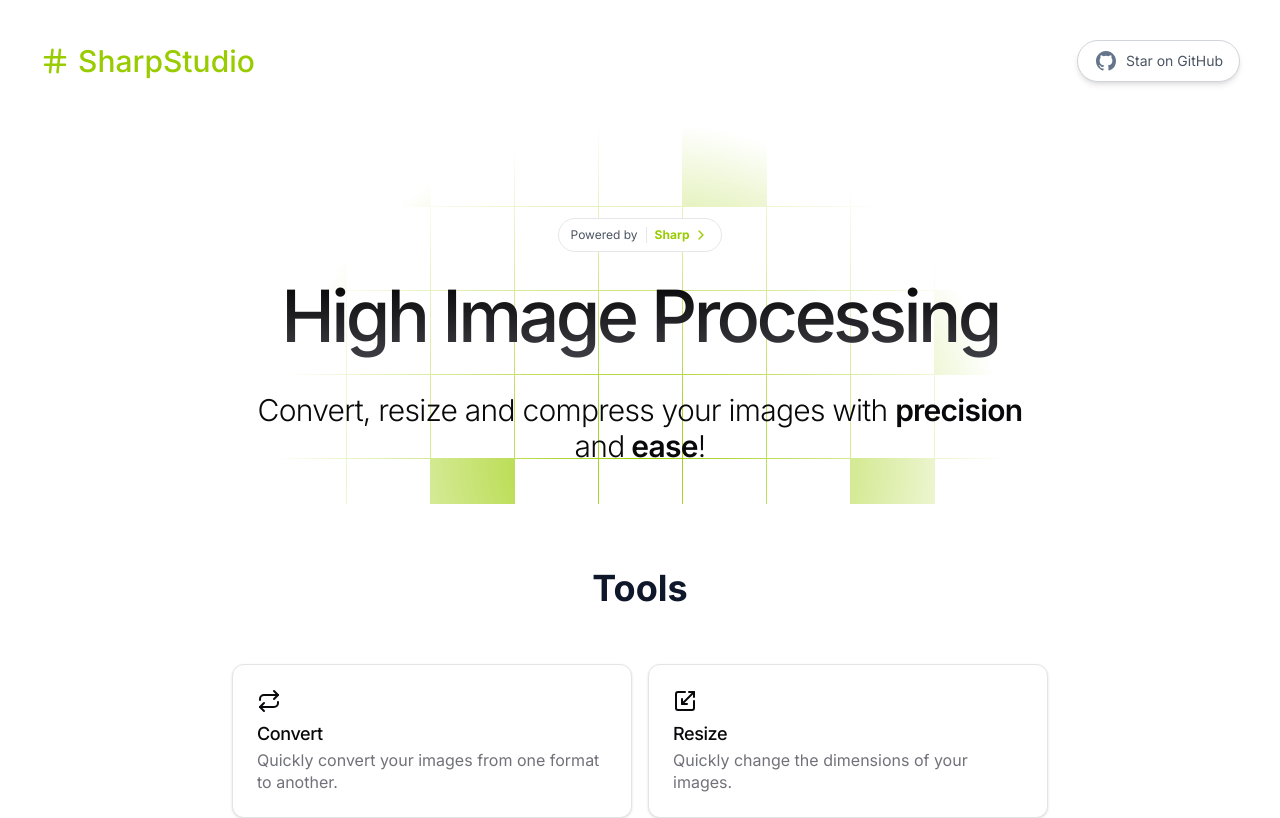
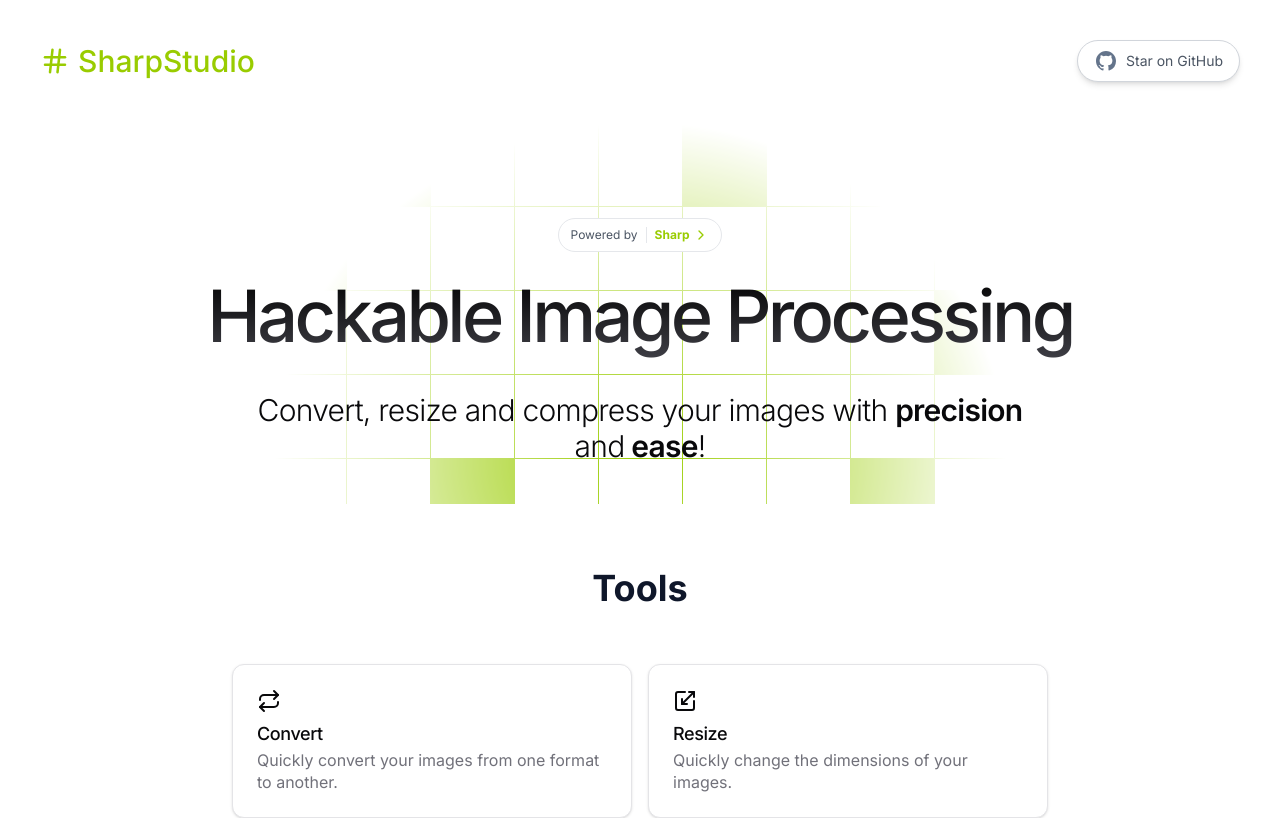
Before and after one commit to ahmedsomaa/sharp-studio, a Next.js app: page / in a window 1280 px wide. Shown: the top 818 px of the page. Built offline with nearby package versions, Linux system fonts and the light colour scheme.

Commit message:
refactor: update hero section text

```diff
--- a/components/sections/Hero.tsx
+++ b/components/sections/Hero.tsx
@@ -34,7 +34,7 @@ export default function Hero() {
 
         <div className="mt-5 text-center mx-auto">
           <h2 className="inline-block p-2 bg-gradient-to-b from-black to-zinc-700 text-transparent bg-clip-text text-4xl font-medium tracking-tighter text-dark lg:text-7xl">
-            High Image Processing
+            Hackable Image Processing
           </h2>
         </div>
 
```
